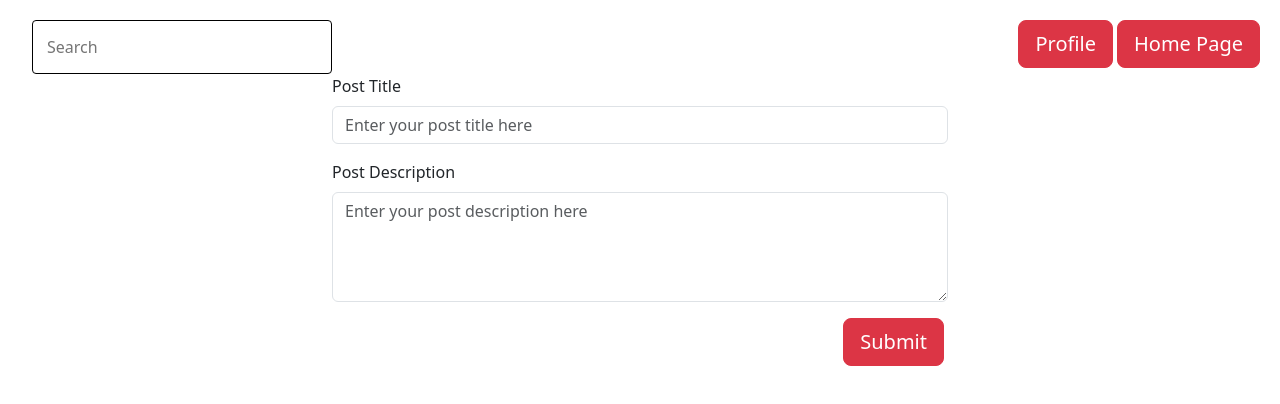
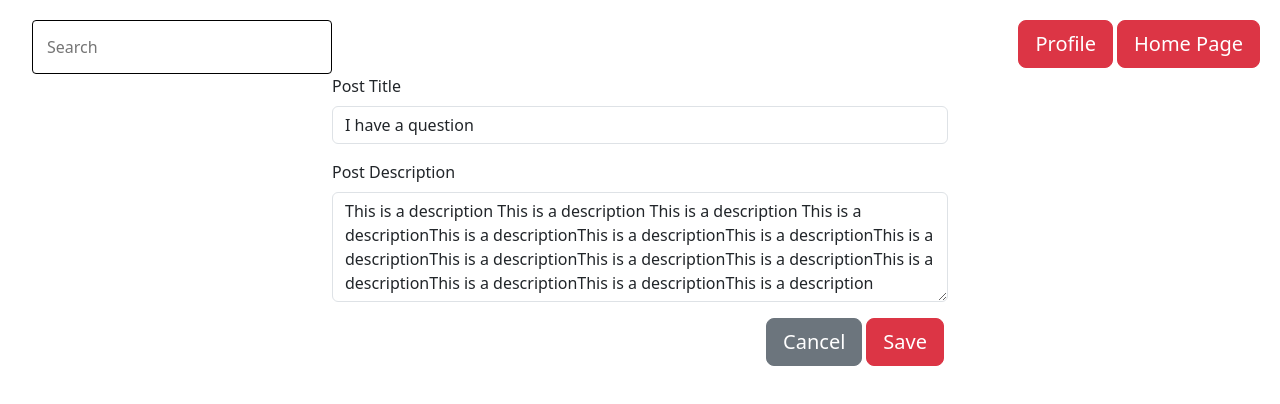
Before and after one commit to ssloth1/chatterbox-react-app, a React (Create React App) app: page /1/EditPost in a window 1280 px wide. Shown: the top 404 px of the page. Built offline with nearby package versions, Linux system fonts and the light colour scheme.

Commit message:
Implemented Edit Post

```diff
--- a/src/App.tsx
+++ b/src/App.tsx
@@ -4,13 +4,12 @@ import { BrowserRouter } from "react-router-dom";
 import HomePage from "./HomePage";
 import PostPage from "./PostPage";
 import TopicPage from "./TopicPage";
-import LoginPage from"./Login";
+import LoginPage from "./Login";
 import SignUpPage from "./Signup";
 import CreatePost from "./PostPage/CreatePost";
 import EditPost from "./PostPage/EditPost";
 import store from "./store";
 import { Provider } from "react-redux";
-
 
 function App() {
   return (
--- a/src/PostPage/CreatePost.tsx
+++ b/src/PostPage/CreatePost.tsx
@@ -6,12 +6,11 @@ import { useParams, Link, useNavigate } from "react-router-dom";
 
 
 export default function CreatePost() {
+    const { tid } = useParams();
     const [postTitle, setPostTitle] = useState("");
     const [postDesc, setPostDesc] = useState("");
     const dispatch = useDispatch();
     const navigate = useNavigate();
-    const { tid } = useParams();
-
     const newPost = () => {
       return {
         postTitle,
--- a/src/PostPage/EditPost.tsx
+++ b/src/PostPage/EditPost.tsx
@@ -1,61 +1,94 @@
-import React from "react";
-import { useParams, Link } from "react-router-dom";
+import React, { useEffect, useState } from "react";
+import { Link, useParams, useNavigate } from "react-router-dom";
+import { useSelector, useDispatch } from "react-redux";
+import posts from "../Database/posts.json";
+import { updatePost } from "./reducer";
+
+interface Post {
+  _id: string;
+  postTitle: string;
+  postDesc: string;
+  title?: string;
+}
 
 export default function EditPost() {
+  const { pid } = useParams();
+  const [post, setPost] = useState<Post | null>(null);
+  const [postTitle, setPostTitle] = useState('');  // Initially empty
+  const [postDesc, setPostDesc] = useState('');  // Initially empty
+  const dispatch = useDispatch();
+  const navigate = useNavigate();
+
+  useEffect(() => {
+    const foundPost = posts.find(p => p._id === pid);
+    if (foundPost) {
+      setPost(foundPost);
+      setPostTitle(foundPost.postTitle);
+      setPostDesc(foundPost.postDesc);
+    } else {
+      navigate('/not-found');
+    }
+  }, [pid, navigate]);
+
+  if (!post) {
+    return null;
+  }
+
+  const updatePst = () => {
+    if (post) {
+      const updatedPost = {
+        ...post,
+        postTitle,
+        postDesc,
+      };
+      dispatch(updatePost(updatedPost));
+      navigate(`/${pid}`);
+    }
+  };
 
   return (
     <div>
       <div className="row home-page-row">
         <div className="col col-6">
-          <div className="col border-rounded search-container">
+          <div className="border-rounded search-container">
             <input className="border-0 full-width" placeholder="Search" />
           </div>
         </div>
         <div className="col col-6">
-          <div className="col button-container">
-            <Link
-              to="/Home"
-              className="link-dark link-underline link-underline-opacity-0 link-underline-opacity-100-hover"
-            >
-              <button className="btn btn-lg btn-danger me-1 float-end full-width">
-                Home Page
-              </button>
+          <div className="button-container">
+            <Link to="/Home" className="link-dark link-underline link-underline-opacity-0 link-underline-opacity-100-hover">
+              <button className="btn btn-lg btn-danger me-1 float-end full-width">Home Page</button>
             </Link>
-            <button className="btn btn-lg btn-danger me-1 float-end full-width">
-              Profile
-            </button>
+            <button className="btn btn-lg btn-danger me-1 float-end full-width">Profile</button>
           </div>
         </div>
       </div>
-      <div className="row content-input" style={{ width: '50%', margin: '0 auto' }}>
+      <div className="row content-input" style={{ width: "50%", margin: "0 auto" }}>
         <form>
           <div className="mb-3">
-            <label htmlFor="postTitle" className="form-label">
-              Post Title
-            </label>
+            <label htmlFor="postTitle" className="form-label">Post Title</label>
             <input
+              value={postTitle}
+              onChange={(e) => setPostTitle(e.target.value)}
               type="text"
               id="postTitle"
-              name="postTitle"
               className="form-control"
               placeholder="Enter your post title here"
             />
           </div>
           <div className="mb-3">
-            <label htmlFor="postDescription" className="form-label">
-              Post Description
-            </label>
+            <label htmlFor="postDescription" className="form-label">Post Description</label>
             <textarea
+              value={postDesc}
+              onChange={(e) => setPostDesc(e.target.value)}
               id="postDescription"
-              name="postDescription"
               className="form-control"
               placeholder="Enter your post description here"
               rows={4}
             ></textarea>
           </div>
-          <button className="btn btn-lg btn-danger me-1 float-end full-width">
-            Submit
-            </button>
+          <button className="btn btn-lg btn-danger me-1 float-end full-width" onClick={updatePst}>Save</button>
+          <button className="btn btn-lg btn-secondary me-1 float-end" onClick={() => navigate(`/${pid}`)}>Cancel</button>
         </form>
       </div>
     </div>
--- a/src/PostPage/index.tsx
+++ b/src/PostPage/index.tsx
@@ -51,9 +51,14 @@ export default function PostPage() {
       <div className="row">
         <div className="col-3 left-col">
           <div className="create-topic-button-container">
-            <button className="btn btn-lg btn-danger edit-post me-1 float-end">
-              Edit Post
-            </button>
+            <Link
+              to={`/${pid}/EditPost`}
+              className="link-dark link-underline link-underline-opacity-0 link-underline-opacity-100-hover"
+            >
+              <button className="btn btn-lg btn-danger edit-post me-1 float-end">
+                Edit Post
+              </button>
+            </Link>
             <br />
             <br />
             <br />
--- a/src/PostPage/reducer.ts
+++ b/src/PostPage/reducer.ts
@@ -16,7 +16,6 @@ const postsSlice = createSlice({
         title: post.title
       };
       state.posts = [...state.posts, newPost] as any;
-      console.log(post);
     },
 
     deletePost: (state, { payload: postId }) => {
```
